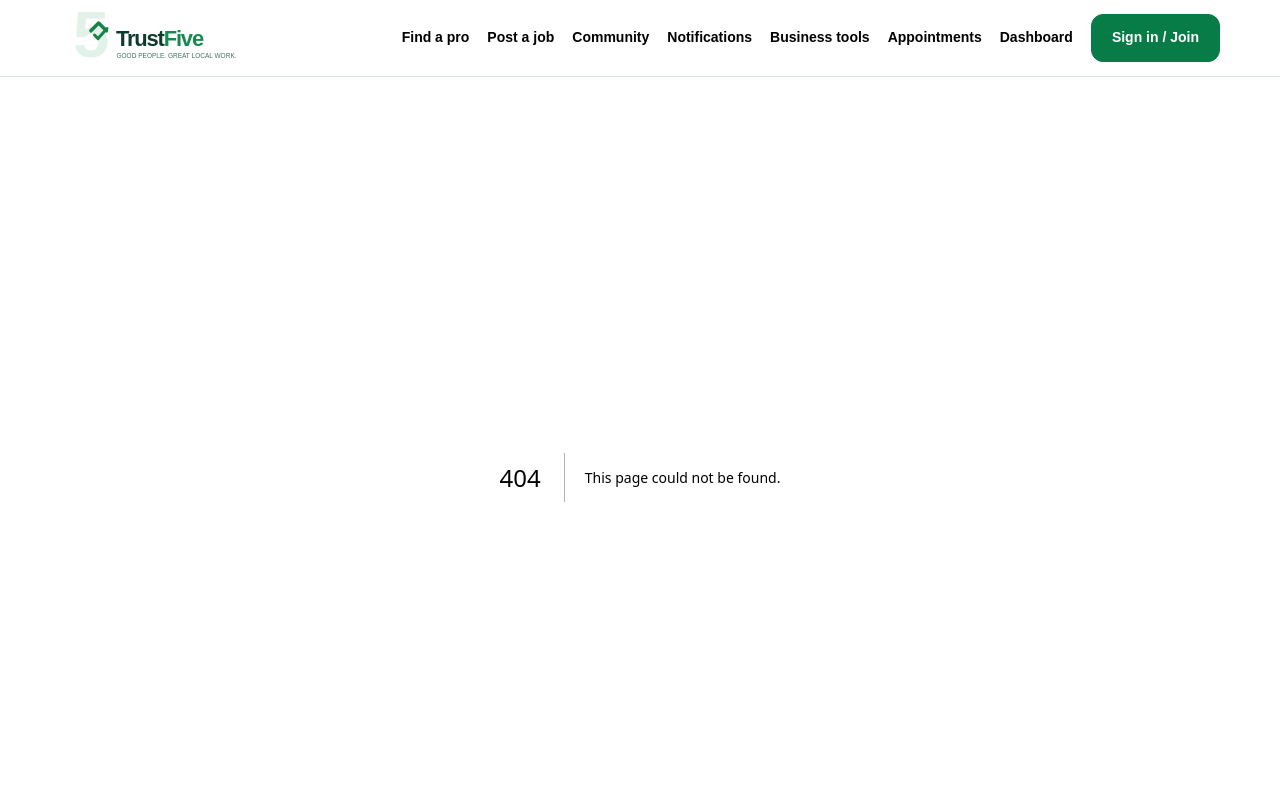
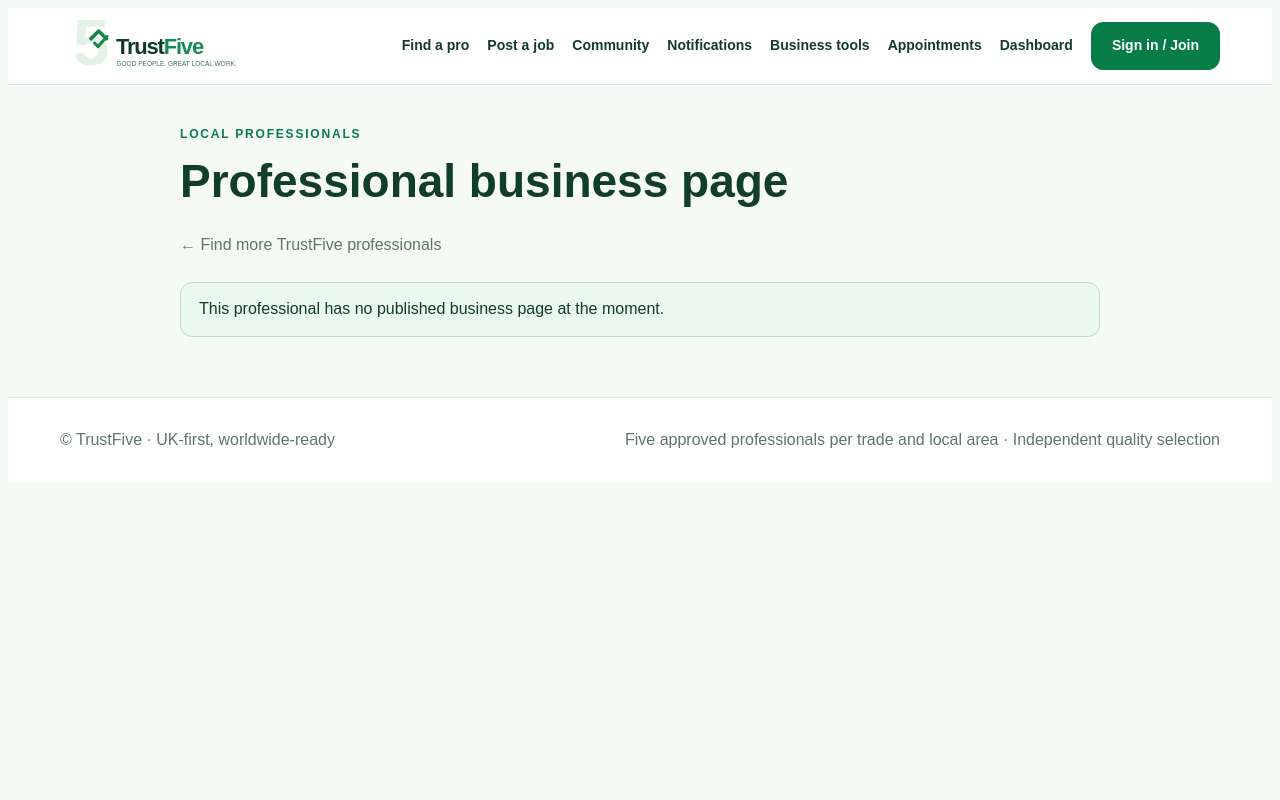
Before and after one commit to AIhomesecurity/trustfive, a Next.js app: page /business/1 in a window 1280 px wide. Before the commit this address had no page. Shown: the top 800 px of the page. Built offline with nearby package versions, Linux system fonts and the light colour scheme; no server answers; the database is empty.

Commit message:
Add public professional business profile pages with approval-only access

```diff
--- /dev/null
+++ b/app/business/[applicationId]/page.tsx
@@ -0,0 +1,40 @@
+'use client';
+import {useEffect,useState} from 'react';
+import Link from 'next/link';
+import {useParams} from 'next/navigation';
+import {supabaseBrowser} from '../../../lib/supabase';
+type BusinessPage={application_id:string;display_name:string;description:string;website_url:string|null;public_phone:string|null;status:string};
+export default function PublicBusinessPage(){
+ const params=useParams<{applicationId:string}>();
+ const [business,setBusiness]=useState<BusinessPage|null>(null);
+ const [notice,setNotice]=useState('Loading business page…');
+ useEffect(()=>{let active=true;(async()=>{try{
+  if(!params.applicationId)throw Error('Business page not found');
+  const {data,error}=await supabaseBrowser().from('professional_business_pages')
+   .select('application_id,display_name,description,website_url,public_phone,status')
+   .eq('application_id',params.applicationId).maybeSingle();
+  if(error)throw error;
+  if(!active)return;setBusiness(data);
+  setNotice(data?'':'This professional has no published business page at the moment.');
+ }catch(e){if(active)setNotice(e instanceof Error?e.message:'Business page unavailable');}})();
+ return()=>{active=false};},[params.applicationId]);
+ return <main className="container" style={{maxWidth:920}}>
+  <div className="page-heading"><span className="eyebrow">Local professionals</span><h1>{business?.display_name||'Professional business page'}</h1>
+   <p className="subtle"><Link href="/services">← Find more TrustFive professionals</Link></p></div>
+  {notice&&<p className="notice" role="status">{notice}</p>}
+  {business&&<div className="two-col">
+   <section className="card">
+    <span className="pill">{business.status==='published'?'TrustFive-approved business page':'Private preview — not published'}</span>
+    <h2 style={{marginTop:18}}>About this business</h2>
+    <p style={{whiteSpace:'pre-wrap'}}>{business.description}</p>
+    {business.website_url?.startsWith('https://')&&<p style={{marginTop:20}}><a className="btn secondary" href={business.website_url} target="_blank" rel="noopener noreferrer nofollow">Visit business website</a></p>}
+    {business.public_phone&&<p style={{marginTop:15}}><strong>Public business phone:</strong> {business.public_phone}</p>}
+   </section>
+   <section className="card"><h2>Need a quote?</h2>
+    <p>Post a job in your local trade and service area. Only independently approved professionals are eligible to receive matching leads.</p>
+    <p style={{marginTop:18}}><Link className="btn" href="/jobs">Post a job request</Link></p>
+    <p className="muted-note" style={{marginTop:15}}>Professional approval and business-page publication are separate review decisions. Payments cannot buy TrustFive selection.</p>
+   </section>
+  </div>}
+ </main>;
+}
```
